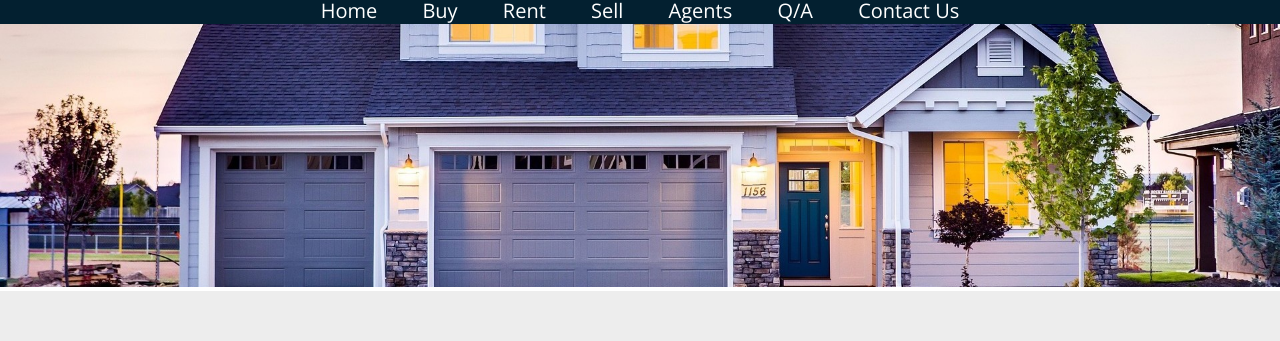
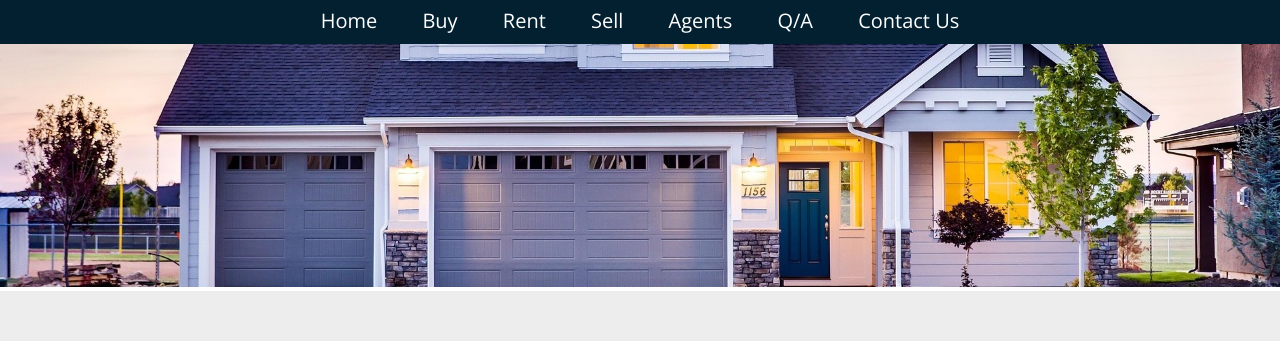
Before and after one commit to palgont/cs20midterm, a plain HTML site: page index.html in a window 1280 px wide. Shown: the part 133-474 px from the top of the page. Drawn offline with nearby package versions, Linux system fonts and the light colour scheme; a web font is replaced by a local one.

Commit message:
nav padding size

```diff
--- a/styles.css
+++ b/styles.css
@@ -12,11 +12,6 @@ body {
     z-index :100;
 }
 
-/* .wrapper {
-    display: flex;
-    flex-direction: column;
-    min-height: 100vh;
-} */
 .content {
     flex-grow: 1;
 }
@@ -40,6 +35,7 @@ nav {
         justify-content: center;
         background-color: #032030;
         overflow: hidden;
+        padding:10px;
 }
 nav a{
         text-decoration: none;
@@ -100,12 +96,6 @@ footer p a:hover{
         align-items: center;
     }
 
-    /* nav a {
-        display: block;
-        width: 100%;
-        text-align: center;
-        padding: 12px;
-    } */
     .hamburger {
         display:block;
         background-color: #032030;
```
Also changed, not shown: index.html (+8 -2 lines).
